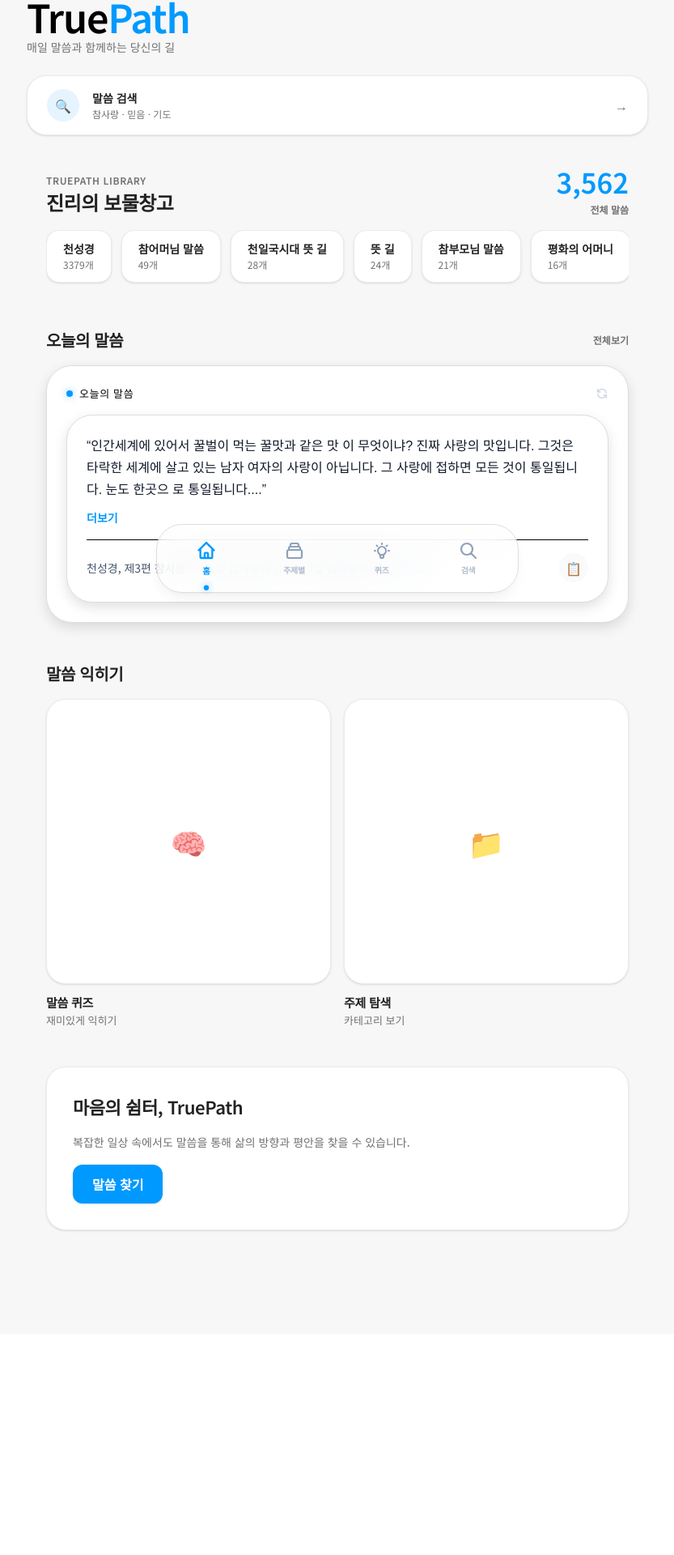
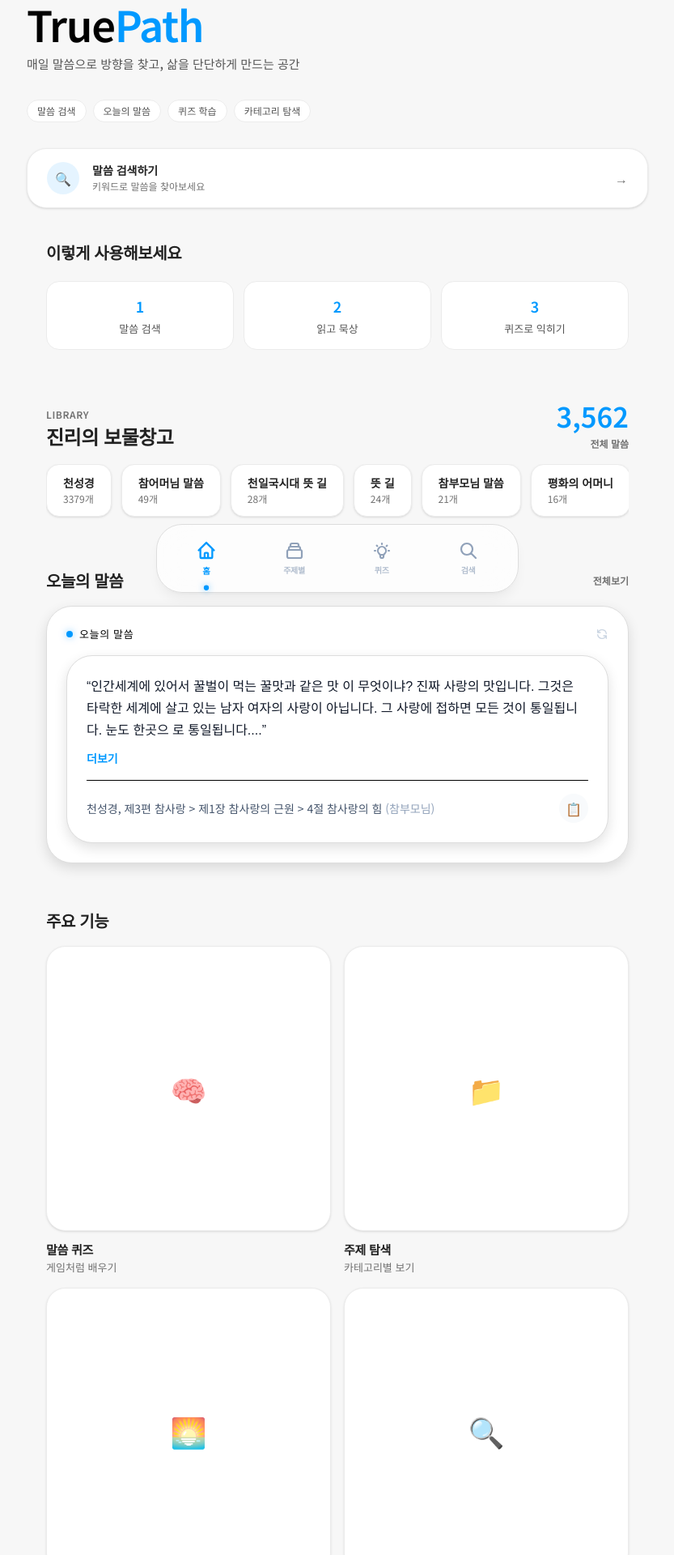
Before and after one commit to PARSA1021/word-meditation-app, a Next.js app: page / in a window 1280 px wide. Shown: the part 52-1972 px from the top of the page at 81% size, without its empty margins (223-1056 px from the left). Before the commit the page ends 1779 px from the top, so only its background shows below. Built offline with nearby package versions, Linux system fonts and the light colour scheme; a web font is replaced by a local one.

Commit message:
20250322_main_page_ui/ux_update

```diff
--- a/app/page.tsx
+++ b/app/page.tsx
@@ -15,26 +15,39 @@
 
     <div className="min-h-screen bg-[#F7F7F7] pb-32">
 
-      {/* AIRBNB HERO HEADER */}
-      <header className="px-6 pt-12 pb-8">
+      {/* HERO */}
+      <header className="px-6 pt-14 pb-10">
 
-        <div className="max-w-xl md:max-w-2xl lg:max-w-3xl mx-auto space-y-6">
+        <div className="max-w-xl md:max-w-2xl lg:max-w-3xl mx-auto space-y-8">
 
           {/* BRAND */}
-          <div className="space-y-1">
+          <div className="space-y-3">
 
-            <h1 className="text-[42px] md:text-[48px] font-black tracking-tight text-black leading-none">
+            <h1 className="text-[44px] md:text-[52px] font-black tracking-tight text-black leading-none">
               True<span className="text-[#0099FF]">Path</span>
             </h1>
 
-            <p className="text-[14px] text-[#717171] font-medium">
-              매일 말씀과 함께하는 당신의 길
+            <p className="text-[15px] text-[#555] font-medium">
+              매일 말씀으로 방향을 찾고, 삶을 단단하게 만드는 공간
             </p>
 
           </div>
 
+          {/* VALUE BADGES */}
+          <div className="flex flex-wrap gap-2">
 
-          {/* AIRBNB SEARCH CARD */}
+            {["말씀 검색", "오늘의 말씀", "퀴즈 학습", "카테고리 탐색"].map((item) => (
+              <span
+                key={item}
+                className="text-[12px] bg-white border border-[#EBEBEB] px-3 py-1 rounded-full text-[#555]"
+              >
+                {item}
+              </span>
+            ))}
+
+          </div>
+
+          {/* SEARCH CTA */}
           <Link
             href="/search"
             className="bg-white rounded-3xl border border-[#EBEBEB] px-6 py-4 flex items-center justify-between shadow-sm hover:shadow-md transition-all active:scale-95"
@@ -49,20 +62,18 @@
               <div className="flex flex-col">
 
                 <span className="text-[14px] font-bold text-[#222222]">
-                  말씀 검색
+                  말씀 검색하기
                 </span>
 
                 <span className="text-[12px] text-[#717171]">
-                  참사랑 · 믿음 · 기도
+                  키워드로 말씀을 찾아보세요
                 </span>
 
               </div>
 
             </div>
 
-            <div className="text-[#717171]">
-              →
-            </div>
+            <div className="text-[#717171]">→</div>
 
           </Link>
 
@@ -71,12 +82,48 @@
       </header>
 
 
-
-      <main className="max-w-xl md:max-w-2xl lg:max-w-3xl mx-auto px-6 space-y-12">
+      <main className="max-w-xl md:max-w-2xl lg:max-w-3xl mx-auto px-6 space-y-14">
 
         <NotificationSetup />
 
-        {/* LIBRARY SECTION */}
+        {/* HOW IT WORKS */}
+        <section className="space-y-5">
+
+          <h2 className="text-[20px] font-extrabold text-[#222]">
+            이렇게 사용해보세요
+          </h2>
+
+          <div className="grid grid-cols-3 gap-3">
+
+            {[
+              { step: "1", text: "말씀 검색" },
+              { step: "2", text: "읽고 묵상" },
+              { step: "3", text: "퀴즈로 익히기" },
+            ].map((item) => (
+
+              <div
+                key={item.step}
+                className="bg-white rounded-2xl p-4 border border-[#EBEBEB] text-center"
+              >
+
+                <div className="text-[#0099FF] font-black text-lg">
+                  {item.step}
+                </div>
+
+                <p className="text-[13px] text-[#555] mt-1">
+                  {item.text}
+                </p>
+
+              </div>
+
+            ))}
+
+          </div>
+
+        </section>
+
+
+        {/* LIBRARY */}
         <section className="space-y-4">
 
           <div className="flex justify-between items-end">
@@ -84,7 +131,7 @@
             <div>
 
               <p className="text-[12px] font-bold text-[#717171] uppercase tracking-wider">
-                TRUEPATH LIBRARY
+                LIBRARY
               </p>
 
               <h2 className="text-[24px] font-extrabold text-[#222222]">
@@ -107,8 +154,6 @@
 
           </div>
 
-
-          {/* CATEGORY SCROLL */}
           <div className="flex gap-3 overflow-x-auto no-scrollbar pb-2">
 
             {sortedCategories.map(([category, count]) => (
@@ -136,8 +181,7 @@
         </section>
 
 
-
-        {/* TODAY WORD */}
+        {/* TODAY */}
         <section className="space-y-4">
 
           <div className="flex justify-between items-center">
@@ -160,30 +204,41 @@
         </section>
 
 
-
-        {/* EXPERIENCE */}
+        {/* FEATURES */}
         <section className="space-y-4">
 
           <h3 className="text-[20px] font-extrabold text-[#222222]">
-            말씀 익히기
+            주요 기능
           </h3>
 
           <div className="grid grid-cols-2 gap-4">
 
-            <ExperienceCard
+            <FeatureCard
               href="/quiz"
               title="말씀 퀴즈"
-              description="재미있게 익히기"
+              description="게임처럼 배우기"
               icon="🧠"
-              color="bg-white"
             />
 
-            <ExperienceCard
+            <FeatureCard
               href="/category"
               title="주제 탐색"
-              description="카테고리 보기"
+              description="카테고리별 보기"
               icon="📁"
-              color="bg-white"
+            />
+
+            <FeatureCard
+              href="/today"
+              title="오늘의 말씀"
+              description="매일 추천"
+              icon="🌅"
+            />
+
+            <FeatureCard
+              href="/search"
+              title="말씀 검색"
+              description="빠르게 찾기"
+              icon="🔍"
             />
 
           </div>
@@ -191,24 +246,22 @@
         </section>
 
 
+        {/* FINAL CTA */}
+        <section className="bg-[#0099FF] text-white rounded-3xl p-8 text-center space-y-4 shadow-md">
 
-        {/* BRAND MESSAGE */}
-        <section className="bg-white border border-[#EBEBEB] rounded-3xl p-8 shadow-sm space-y-4">
-
-          <h3 className="text-[22px] font-extrabold text-[#222222]">
-            마음의 쉼터, TruePath
+          <h3 className="text-[22px] font-extrabold">
+            지금 바로 시작해보세요
           </h3>
 
-          <p className="text-[14px] text-[#717171] leading-relaxed">
-            복잡한 일상 속에서도 말씀을 통해
-            삶의 방향과 평안을 찾을 수 있습니다.
+          <p className="text-[14px] opacity-90">
+            하루 한 말씀이 삶을 바꿀 수 있습니다
           </p>
 
           <Link
-            href="/search"
-            className="inline-block bg-[#0099FF] text-white font-bold px-6 py-3 rounded-xl shadow-sm hover:shadow-md active:scale-95 transition-all"
+            href="/today"
+            className="inline-block bg-white text-[#0099FF] font-bold px-6 py-3 rounded-xl"
           >
-            말씀 찾기
+            오늘의 말씀 보기
           </Link>
 
         </section>
@@ -216,25 +269,20 @@
       </main>
 
     </div>
-
   )
-
 }
 
 
-
-function ExperienceCard({
+function FeatureCard({
   href,
   title,
   description,
   icon,
-  color
 }: {
   href: string
   title: string
   description: string
   icon: string
-  color: string
 }) {
 
   return (
@@ -244,7 +292,7 @@
       className="flex flex-col gap-3 group active:scale-95 transition-transform"
     >
 
-      <div className={`aspect-square ${color} rounded-3xl border border-[#EBEBEB] flex items-center justify-center text-4xl shadow-sm group-hover:shadow-md`}>
+      <div className="aspect-square bg-white rounded-3xl border border-[#EBEBEB] flex items-center justify-center text-4xl shadow-sm group-hover:shadow-md">
         {icon}
       </div>
 
@@ -263,5 +311,4 @@
     </Link>
 
   )
-
 }
```
